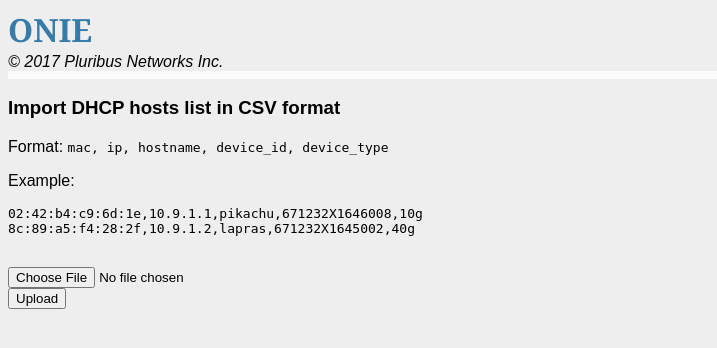
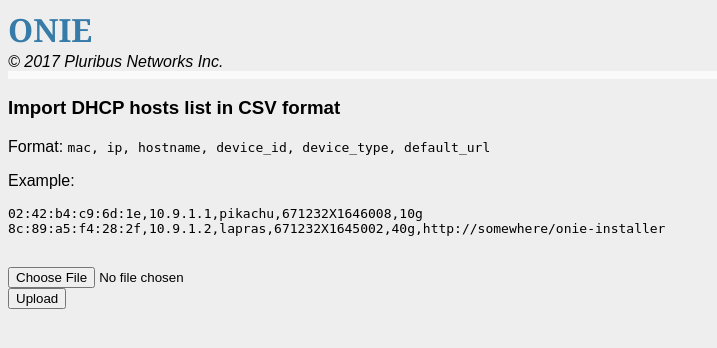
Before and after one commit to amitsi/onieztp, a Flask app: page /importcsv in a window 1280 px wide. Shown: the top 348 px of the page, without its empty margins (0-717 px from the left). Run offline with Flask 2, Linux system fonts and the light colour scheme.

Commit message:
Host-specific default URL override

```diff
--- a/onie/docker/app/onie/onie.py
+++ b/onie/docker/app/onie/onie.py
@@ -196,6 +196,7 @@ class DhcpClient(db.Model):
     tag = db.Column(db.String(20), nullable=True)
     device_id = db.Column(db.String(40), unique=True, nullable=True)
     device_type = db.Column(db.String(20), nullable=False)
+    default_url = db.Column(db.String(256), nullable=True)
 
     server_id = db.Column(db.Integer, db.ForeignKey('dhcp_subnet.id'))
 
@@ -381,7 +382,8 @@ def add_entry():
                        ip=request.form['ip'],
                        mac=request.form['mac'],
                        device_id=request.form['device_id'],
-                       device_type=request.form['device_type'])
+                       device_type=request.form['device_type'],
+                       default_url=request.form['default_url'])
     db.session.add(entry)
     db.session.commit()
     flash('Host added')
--- a/onie/docker/app/onie/templates/import_csv.html
+++ b/onie/docker/app/onie/templates/import_csv.html
@@ -1,12 +1,12 @@
 {% extends "layout.html" %}
 {% block body %}
     <h3>Import DHCP hosts list in CSV format</h3>
-    Format: <tt>mac, ip, hostname, device_id, device_type</tt>
+    Format: <tt>mac, ip, hostname, device_id, device_type, default_url</tt>
     <p/>
     Example:
     <pre>
 02:42:b4:c9:6d:1e,10.9.1.1,pikachu,671232X1646008,10g
-8c:89:a5:f4:28:2f,10.9.1.2,lapras,671232X1645002,40g
+8c:89:a5:f4:28:2f,10.9.1.2,lapras,671232X1645002,40g,http://somewhere/onie-installer
     </pre>
     <form action="{{ url_for('import_csv') }}" method=post enctype="multipart/form-data">
       <p><input type="file" name="hosts_csv"/><br/>
--- a/onie/docker/app/onie/templates/show_entries.html
+++ b/onie/docker/app/onie/templates/show_entries.html
@@ -148,6 +148,7 @@ window.onload = function(e) {
         <tr><th>MAC:</th><td><input type="text" size="40" name="mac" placeholder="8C:EA:1B:36:FF:FF"/></td></tr>
         <tr><th>Device ID:</th><td><input type="text" size="40" name="device_id" placeholder="638064ffffff"/></td></tr>
         <tr><th>Device Type:</th><td><input type="text" size="40" name="device_type" placeholder="40g"/></td></tr>
+        <tr><th>Default URL:</th><td><input type="text" size="40" name="device_url" placeholder="http://{% if server.server_ip %}{{ server.server_ip.ip }}{% else %}10.9.10.127{% endif %}:{{ server.server_port or '4000' }}/images/onie-installer"/></td></tr>
         <tr><td/><td><input type="submit" value="Add"/></td></tr>
         <tr/>
         <tr><td colspan="2"><small><a href="{{ url_for('import_csv') }}">Import entries from CSV file</a></small></td></tr>
@@ -157,7 +158,7 @@ window.onload = function(e) {
   <hr/>
   <ul class=entries>
   <table class="paddedcells">
-    <tr><th>Hostname</th><th>IP</th><th>MAC</th><th>Device ID</th><th>Device Type</th><td/></tr>
+  <tr><th>Hostname</th><th>IP</th><th>MAC</th><th>Device ID</th><th>Device Type</th><th>Default URL</th><td/></tr>
   {% for entry in entries %}
     <tr>
         <td>{{ entry.hostname }}</td>
@@ -165,6 +166,7 @@ window.onload = function(e) {
         <td>{{ entry.mac }}</td>
         <td>{{ entry.device_id }}</td>
         <td>{{ entry.device_type }}</td>
+        <td>{{ entry.default_url }}</td>
         <td><a href="{{ url_for('remove_entry', entry_id=entry.id) }}">remove</a></td>
     </tr>
   {% endfor %}
```
Also changed, not shown: 1 other file.
